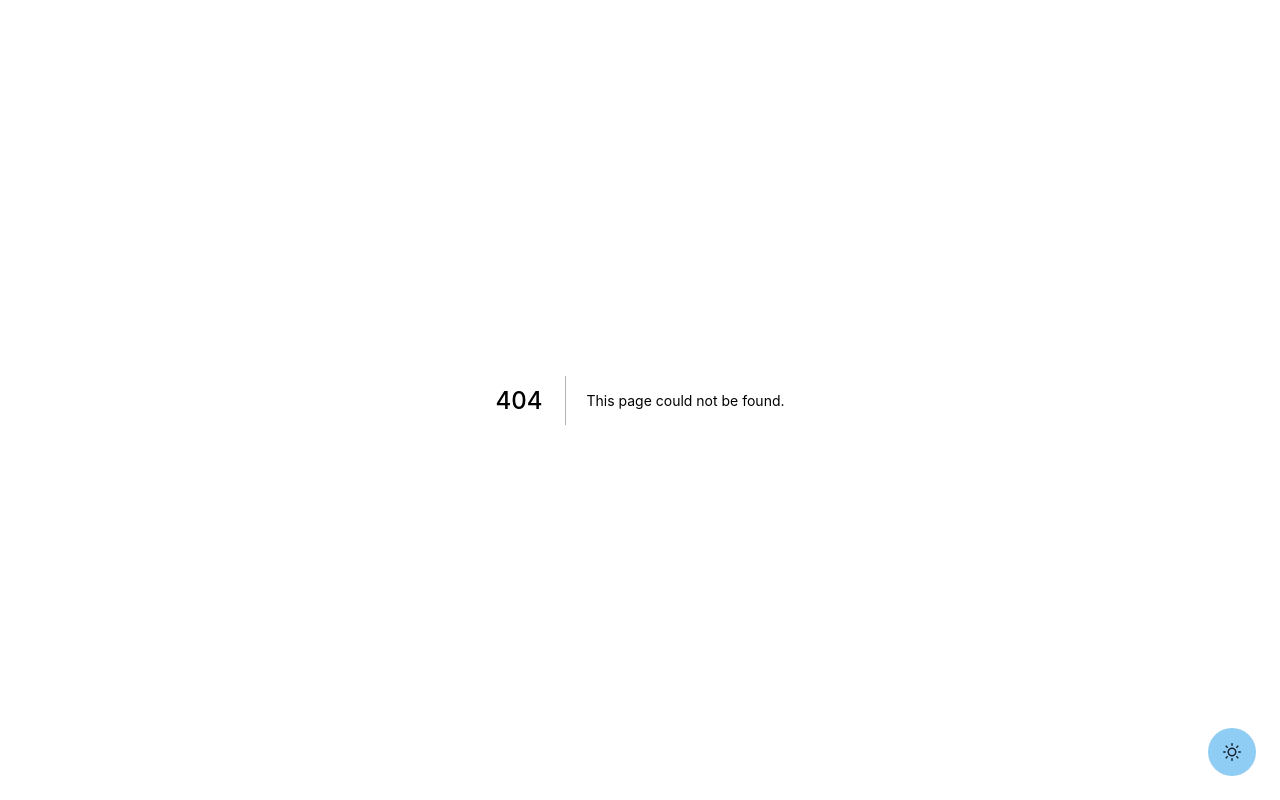
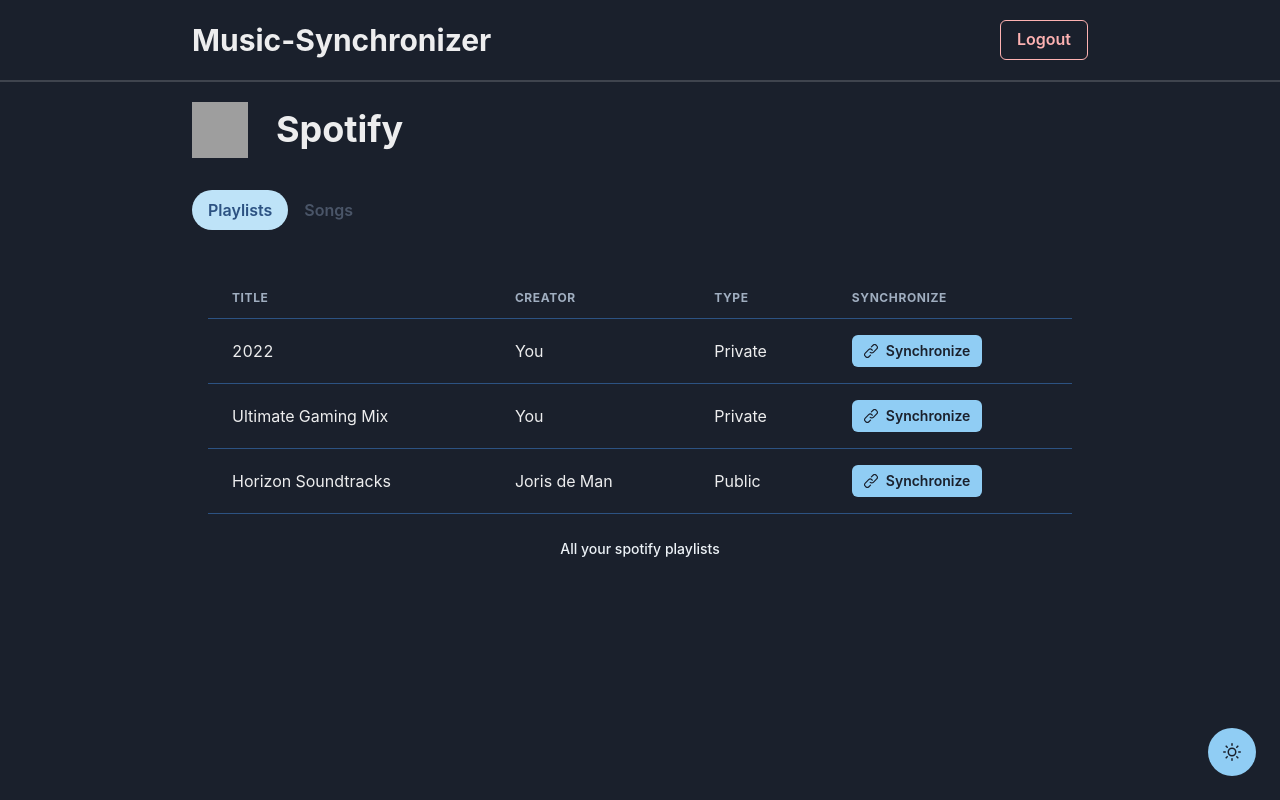
Before and after one commit to bensofficial/music-synchronizer, a Next.js app: page /dashboard/spotify in a window 1280 px wide. Before the commit this address had no page. Built offline with nearby package versions, Linux system fonts and the light colour scheme; grey boxes are pictures that could not be loaded.

Commit message:
added spotify dashboard

```diff
--- /dev/null
+++ b/pages/dashboard/spotify/index.tsx
@@ -0,0 +1,114 @@
+import Container from "$app/layout/Container";
+import DashboardNav from "$app/layout/DashboardNav";
+import { LinkIcon } from "@chakra-ui/icons";
+import {
+	Heading,
+	HStack,
+	Image,
+	Tabs,
+	TabList,
+	Tab,
+	TabPanels,
+	TabPanel,
+	Center,
+	Table,
+	TableContainer,
+	TableCaption,
+	Thead,
+	Tr,
+	Th,
+	Tbody,
+	Td,
+	Button,
+} from "@chakra-ui/react";
+
+export default function Index() {
+	return (
+		<>
+			<DashboardNav />
+			<Container py={5}>
+				<HStack gap={5}>
+					<Image
+						h={14}
+						w={14}
+						alt="Spotify"
+						src="https://upload.wikimedia.org/wikipedia/commons/1/19/Spotify_logo_without_text.svg"
+					/>
+					<Heading>Spotify</Heading>
+				</HStack>
+				<Tabs variant="soft-rounded" mt={8}>
+					<TabList>
+						<Tab>Playlists</Tab>
+						<Tab>Songs</Tab>
+					</TabList>
+					<TabPanels>
+						<TabPanel>
+							<TableContainer my={8}>
+								<Table variant="simple">
+									<TableCaption>
+										All your spotify playlists
+									</TableCaption>
+									<Thead>
+										<Tr>
+											<Th>Title</Th>
+											<Th>Creator</Th>
+											<Th>Type</Th>
+											<Th>Synchronize</Th>
+										</Tr>
+									</Thead>
+									<Tbody>
+										<Tr>
+											<Td>2022</Td>
+											<Td>You</Td>
+											<Td>Private</Td>
+											<Td>
+												<Button
+													size="sm"
+													leftIcon={
+														<LinkIcon></LinkIcon>
+													}>
+													Synchronize
+												</Button>
+											</Td>
+										</Tr>
+										<Tr>
+											<Td>Ultimate Gaming Mix</Td>
+											<Td>You</Td>
+											<Td>Private</Td>
+											<Td>
+												<Button
+													size="sm"
+													leftIcon={
+														<LinkIcon></LinkIcon>
+													}>
+													Synchronize
+												</Button>
+											</Td>
+										</Tr>
+										<Tr>
+											<Td>Horizon Soundtracks</Td>
+											<Td>Joris de Man</Td>
+											<Td>Public</Td>
+											<Td>
+												<Button
+													size="sm"
+													leftIcon={
+														<LinkIcon></LinkIcon>
+													}>
+													Synchronize
+												</Button>
+											</Td>
+										</Tr>
+									</Tbody>
+								</Table>
+							</TableContainer>
+						</TabPanel>
+						<TabPanel>
+							<p>Songs</p>
+						</TabPanel>
+					</TabPanels>
+				</Tabs>
+			</Container>
+		</>
+	);
+}
```
Also changed, not shown: pages/dashboard/index.tsx (+7 -0 lines).
